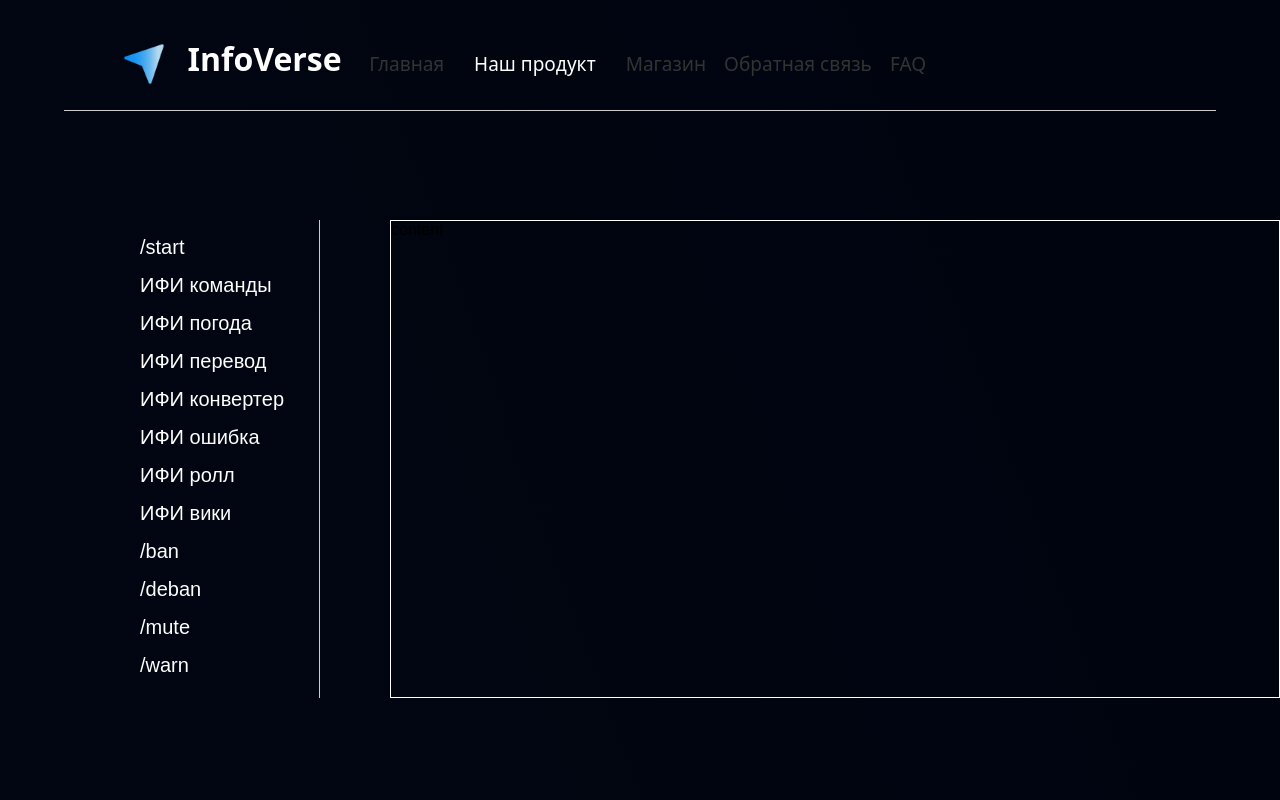
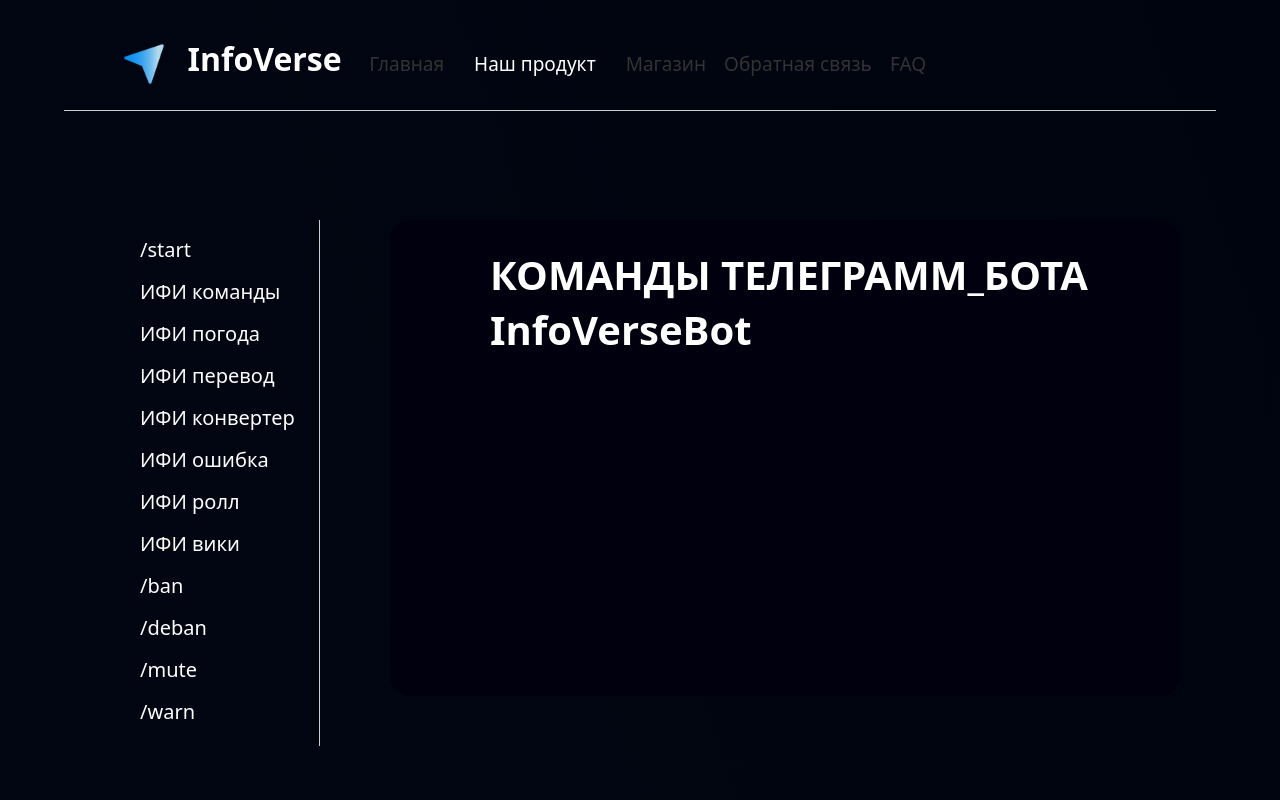
Before and after one commit to SeVaSe/InfoVerseSite, a Django app: page /commands/ in a window 1280 px wide. Run offline with Django 4.2, Linux system fonts and the light colour scheme.

Commit message:
TIC-002: начал разработку основного контента (разместил контейнер, добавил заголовок, добавил шрифты).

```diff
--- a/infoversesite/ifisite/static/ifisite/css/style_m.css
+++ b/infoversesite/ifisite/static/ifisite/css/style_m.css
@@ -1,9 +1,8 @@
 body {
-  font-family: Arial, sans-serif;
+  font-family: ui-sans-serif, system-ui, -apple-system, BlinkMacSystemFont, Segoe UI, Roboto, Helvetica Neue, Arial, Noto Sans, sans-serif, "Apple Color Emoji", "Segoe UI Emoji", "Segoe UI Symbol", "Noto Color Emoji";
   margin: 0;
   padding: 0;
 }
-
 
 /* гриды */
 .container {
@@ -13,22 +12,30 @@ body {
   margin-left: 140px;
 }
 
+
+
 .sidebar {
   grid-area: sidebar;
   align-self: start;
 }
 
+
 .content {
-    border: 1px solid white;
+  background-color: #00000f;
   grid-area: content;
+  margin-right: 100px;
+  margin-bottom: 50px;
+  border-radius: 20px;
 }
 
 
+.text {
+  padding-left: 100px;
+  color: white;
+  font-size: 20px;
+}
 
-
-/* Стили для контейнера списка */
 .sidebar {
-
   position: relative;
   max-width: 180px;
 }
@@ -43,12 +50,10 @@ body {
   background-color: #ccc;
 }
 
-
 /* Линия справа */
 .sidebar::after {
   right: 0;
 }
-
 
 /* Стили для списка */
 .article-list {
@@ -74,3 +79,8 @@ body {
 .article-list a:hover {
   color: lightblue;
 }
+
+.translate_example {
+  border: 1px solid #ccc;
+  border-radius: 5px; /* Добавляем скругление границ */
+}
--- a/infoversesite/ifisite/templates/ifisite/commands_page.html
+++ b/infoversesite/ifisite/templates/ifisite/commands_page.html
@@ -45,7 +45,12 @@
                 <li><a href="#warn_command">/warn</a></li>
             </ul>
         </div>
-    <div class="content">content</div>
+        <div class="content">
+            <div class="text">
+                <h1>КОМАНДЫ ТЕЛЕГРАММ_БОТА InfoVerseBot</h1>
+            </div>
+        </div>
+
     </div>
 </body>
 </html>
```
Lines whose indentation alone changed are shown as unchanged.
